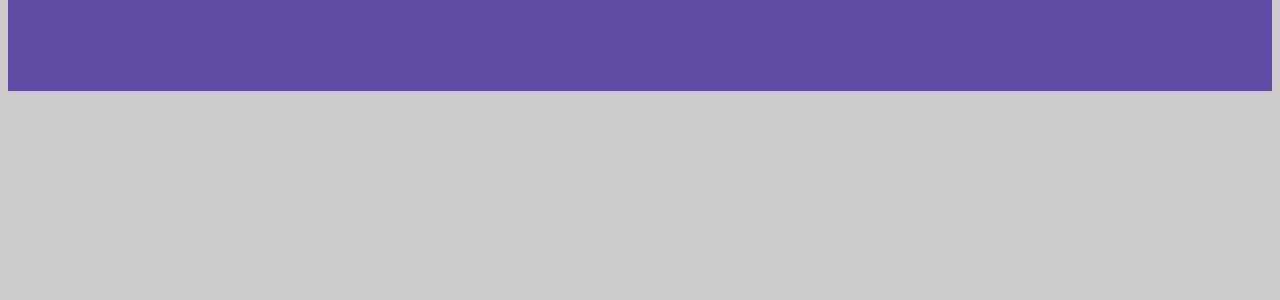
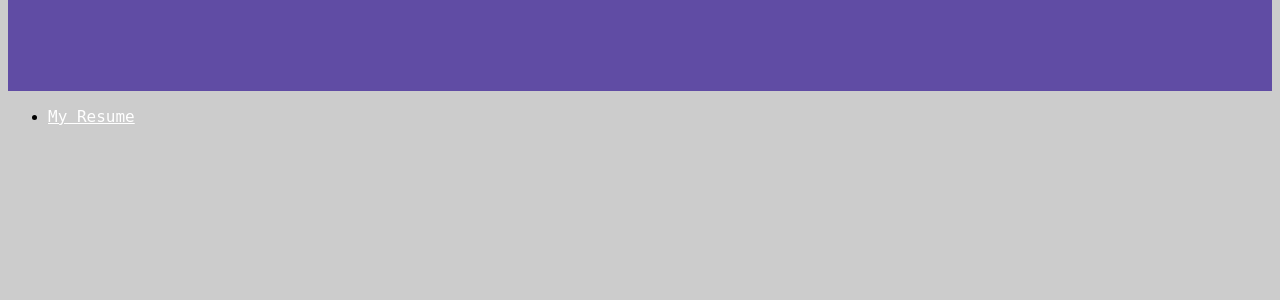
Before and after one commit to vizallati/devops-journey, a Flask app: page /about in a window 1280 px wide. Shown: the part 167-467 px from the top of the page. Run offline with Flask 2, Linux system fonts and the light colour scheme.

Commit message:
Add meta keywords for seo and resume in about page

```diff
--- a/static/css/style.css
+++ b/static/css/style.css
@@ -22,6 +22,10 @@ button {
   border-color: grey;
   border-style: solid;
   border-width: 1px;
+}
+a {
+    color: white;
+    font-family: "Source Code Pro", monospace;
 }
 .filter {
     margin-top: 10px;
--- a/templates/about.html
+++ b/templates/about.html
@@ -14,6 +14,7 @@
     <link rel="icon" type="image/x-icon" href="{{ url_for('static', filename='images/favicon.png') }}">
     <title>About Me</title>
     <meta name="description" content="Test Automation QA with strong interest in cloud computing/devops" />
+    <meta name="keywords" content="ian ekwoge, who is ian ekwoge, allati blog, viz_allati, allatiguru blog" />
     <link rel="stylesheet" href="{{ url_for('static', filename='css/style.css') }}">
     <link rel="preconnect" href="https://fonts.googleapis.com">
     <link rel="preconnect" href="https://fonts.gstatic.com" crossorigin>
@@ -58,5 +59,8 @@
       menu.classList.toggle('open');
     }
 </script>
+<ul>
+    <li><a href="https://vizallati.github.io/allati/" target="_blank"> My Resume</a></li>
+</ul>
 </body>
 </html>
--- a/templates/activity-feed.html
+++ b/templates/activity-feed.html
@@ -14,6 +14,7 @@
     <link rel="icon" type="image/x-icon" href="{{ url_for('static', filename='images/favicon.png') }}">
     <title>Activity Feed</title>
     <meta name="description" content="Stay updated with my latest activities: milestones, thoughts, and experiences across various aspects of life and work" />
+    <meta name="keywords" content="ian ekwoge activities, what's ian ekwoge up to, allati blog" />
     <link rel="stylesheet" href="{{ url_for('static', filename='css/style.css') }}">
     <link rel="preconnect" href="https://fonts.googleapis.com">
     <link rel="preconnect" href="https://fonts.gstatic.com" crossorigin>
--- a/templates/aqa-timeline.html
+++ b/templates/aqa-timeline.html
@@ -14,6 +14,7 @@
     <link rel="icon" type="image/x-icon" href="{{ url_for('static', filename='images/favicon.png') }}">
     <title>Test Automation Journey</title>
     <meta name="description" content="Documenting my SDET journey: tech stack, test automation skills, and lessons learned in software testing" />
+    <meta name="keywords" content="test automation, from test automation to devops, test automation transition, allati timeline, ian ekwoge, allati blog, test automation timeline" />
     <link rel="stylesheet" href="{{ url_for('static', filename='css/style.css') }}">
     <link rel="preconnect" href="https://fonts.googleapis.com">
     <link rel="preconnect" href="https://fonts.gstatic.com" crossorigin>
--- a/templates/articles.html
+++ b/templates/articles.html
@@ -14,6 +14,7 @@
     <link rel="icon" type="image/x-icon" href="{{ url_for('static', filename='images/favicon.png') }}">
     <title>My Articles</title>
     <meta name="description" content="My tech articles published on medium" />
+    <meta name="keywords" content="allati's articles, ian ekwoge on medium, ian ekwoge medium, allati blog" />
     <link rel="stylesheet" href="{{ url_for('static', filename='css/style.css') }}">
     <link rel="preconnect" href="https://fonts.googleapis.com">
     <link rel="preconnect" href="https://fonts.gstatic.com" crossorigin>
--- a/templates/devops-timeline.html
+++ b/templates/devops-timeline.html
@@ -14,6 +14,7 @@
     <link rel="icon" type="image/x-icon" href="{{ url_for('static', filename='images/favicon.png') }}">
     <title>Devops Journey</title>
     <meta name="description" content="Documenting my Devops journey: tech stack, automation skills, and lessons learned in development and operations" />
+    <meta name="keywords" content="devops, from test automation to devops, devops transition, allati timeline, ian ekwoge, allati blog" />
     <link rel="stylesheet" href="{{ url_for('static', filename='css/style.css') }}">
     <link rel="preconnect" href="https://fonts.googleapis.com">
     <link rel="preconnect" href="https://fonts.gstatic.com" crossorigin>
--- a/templates/index.html
+++ b/templates/index.html
@@ -14,6 +14,7 @@
     <link rel="icon" type="image/x-icon" href="{{ url_for('static', filename='images/favicon.png') }}">
     <title>Home</title>
     <meta name="description" content="Personal website documenting my journey to devops & test automation, projects worked on, tech articles..." />
+    <meta name="keywords" content="allati blog, viz_allati, viz allati, ian ekwoge, ian ekwoge blog, devops transition, devops timeline, test automation timeline" />
     <link rel="stylesheet" href="{{ url_for('static', filename='css/style.css') }}">
     <link rel="preconnect" href="https://fonts.googleapis.com">
     <link rel="preconnect" href="https://fonts.gstatic.com" crossorigin>
--- a/templates/projects.html
+++ b/templates/projects.html
@@ -14,6 +14,7 @@
     <link rel="icon" type="image/x-icon" href="{{ url_for('static', filename='images/favicon.png') }}">
     <title>My Projects</title>
     <meta name="description" content="Projects I've worked on, problem statements, solution and source code" />
+    <meta name="keywords" content="viz allati's projects, allati projects, ian ekwoge's projects, ian ekwoge" />
     <link rel="stylesheet" href="{{ url_for('static', filename='css/style.css') }}">
     <link rel="preconnect" href="https://fonts.googleapis.com">
     <link rel="preconnect" href="https://fonts.gstatic.com" crossorigin>
```
